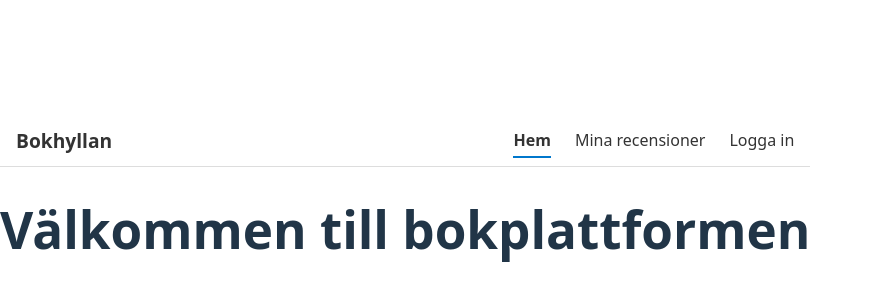
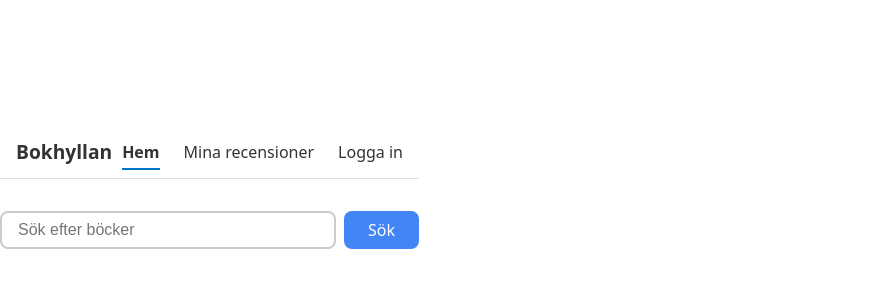
Before and after one commit to SabinaLiljestrom/dt210g-projekt-frontend, a React (Vite) app: page / in a window 1280 px wide. Shown: the part 196-496 px from the top of the page, without its empty margins (0-870 px from the left). Built offline with nearby package versions, Linux system fonts and the light colour scheme; the HTML template or start-up script is replaced by a standard one.

Commit message:
börjat bygga ui komponenter, skapat statisk searchbar med styling

```diff
--- /dev/null
+++ b/src/components/SearchBar.css
@@ -0,0 +1,29 @@
+.search-bar {
+    display: flex;
+    justify-content: center;
+    margin: 2rem 0;
+    gap: 0.5rem;
+  }
+
+  .search-bar input {
+    padding: 0.5rem 1rem;
+    font-size: 1rem;
+    border: 2px solid #ccc;
+    border-radius: 8px;
+    width: 300px;
+  }
+
+  .search-bar button {
+    padding: 0.5rem 1.5rem;
+    font-size: 1rem;
+    background-color: #4285f4;
+    color: white;
+    border: none;
+    border-radius: 8px;
+    cursor: pointer;
+    transition: background-color 0.3s ease;
+  }
+
+  .search-bar button:hover {
+    background-color: #3367d6;
+  }
--- /dev/null
+++ b/src/components/SearchBar.tsx
@@ -0,0 +1,37 @@
+import { useState } from "react";
+import "./SearchBar.css";
+
+interface SearchBarProps {
+  onSearch: (query: string) => void;
+}
+
+const SearchBar = ({ onSearch }: SearchBarProps) => {
+  const [query, setQuery] = useState("");
+
+  const handleSearch = () => {
+    if (query.trim() !== "") {
+      onSearch(query.trim());
+    }
+  };
+
+  const handleKeyPress = (e: React.KeyboardEvent<HTMLInputElement>) => {
+    if (e.key === "Enter") {
+      handleSearch();
+    }
+  };
+
+  return (
+    <div className="search-bar">
+      <input
+        type="text"
+        placeholder="Sök efter böcker"
+        value={query}
+        onChange={(e) => setQuery(e.target.value)}
+        onKeyDown={handleKeyPress}
+      />
+      <button onClick={handleSearch}>Sök</button>
+    </div>
+  );
+};
+
+export default SearchBar;
--- a/src/pages/HomePage.tsx
+++ b/src/pages/HomePage.tsx
@@ -1,5 +1,17 @@
-function HomePage() {
-  return <h1>Välkommen till bokplattformen </h1>;
-}
+import SearchBar from "../components/SearchBar";
+
+const HomePage = () => {
+  const handleSearch = (query: string) => {
+    console.log("Söker efter:", query);
+    // Här kommer anropa API sen
+  };
+
+  return (
+    <div>
+      <SearchBar onSearch={handleSearch} />
+      {/* Här kommer boklistan sen */}
+    </div>
+  );
+};
 
 export default HomePage;
```
Also changed, not shown: src/components/BookCard.tsx (added), src/components/Bookshelf.tsx (added).
